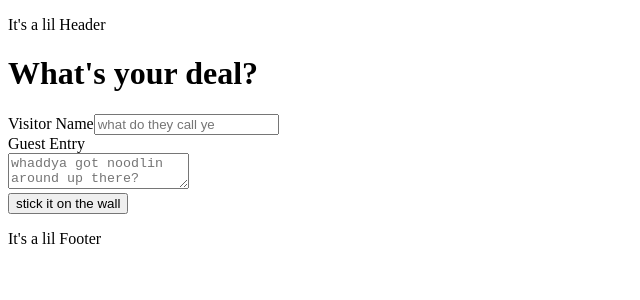
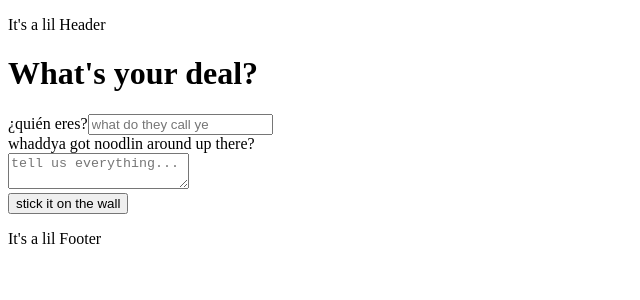
Before and after one commit to k-schrattenholzer/Guestbook-App, a React app: page / in a window 1280 px wide. Shown: the top 300 px of the page, without its empty margins (0-640 px from the left). Built offline with nearby package versions, Linux system fonts and the light colour scheme.

Commit message:
testing fix

```diff
--- a/package.json
+++ b/package.json
@@ -31,9 +31,6 @@
     "@babel/plugin-transform-runtime": "^7.16.4",
     "@babel/preset-env": "^7.16.4",
     "@babel/preset-react": "^7.16.0",
-    "@testing-library/jest-dom": "^5.16.1",
-    "@testing-library/react": "^12.1.2",
-    "@testing-library/user-event": "^13.5.0",
     "@types/jest": "^27.0.3",
     "autoprefixer": "^10.4.0",
     "babel-loader": "^8.2.3",
@@ -64,6 +61,9 @@
     "webpack-dev-server": "^4.6.0"
   },
   "dependencies": {
+    "@testing-library/jest-dom": "^5.16.1",
+    "@testing-library/react": "^12.1.2",
+    "@testing-library/user-event": "^13.5.0",
     "react": "^17.0.2",
     "react-dom": "^17.0.2"
   }
--- a/src/App.jsx
+++ b/src/App.jsx
@@ -1,11 +1,15 @@
+import React from 'react';
 import './App.css'
 import Home from './views/Home/Home'
 import Layout from './views/Layout/Layout'
 
-export default function App() {
+
+function App() {
   return (
     <Layout>
       <Home />
     </Layout>
   );
 }
+
+export default App;
--- a/src/components/GuestBook/Guestbook.jsx
+++ b/src/components/GuestBook/Guestbook.jsx
@@ -11,7 +11,9 @@ export default function Guestbook() {
 
   const guestNameInput = (
     <div>
-      <label htmlFor="guestName">Visitor Name</label>
+      <label htmlFor="guestName">
+        ¿quién eres?
+      </label>
       <input
         className="guestNameInput"
         id="guestName"
@@ -24,7 +26,7 @@ export default function Guestbook() {
   );
 
   const guestBookMessage = user
-    ? `So interesting, ${name}.`
+    ? `So interesting, ${name}. Elaborate...`
     : `What's your deal?`;
 
   function updateGuestName() {
@@ -49,13 +51,15 @@ export default function Guestbook() {
         {user ? null : guestNameInput}
         <div>
           <div>
-            <label htmlFor="guestEntry">Guest Entry</label>
+            <label htmlFor="guestEntry">
+              whaddya got noodlin around up there?
+              </label>
           </div>
           <div>
             <textarea
               id="guestEntry"
               value={guestEntry}
-              placeholder="whaddya got noodlin around up there?"
+              placeholder="tell us everything..."
               onChange={(e) => setGuestEntry(e.target.value)}
             />
           </div>
--- a/src/components/layout/Footer.jsx
+++ b/src/components/layout/Footer.jsx
@@ -1,3 +1,5 @@
+import React from 'react';
+
 export default function Footer() {
   return (
     <div>
--- a/src/components/layout/Header.jsx
+++ b/src/components/layout/Header.jsx
@@ -1,3 +1,5 @@
+import React from 'react';
+
 export default function Header() {
   return (
     <div>
--- a/src/context/EntryContext.jsx
+++ b/src/context/EntryContext.jsx
@@ -1,4 +1,5 @@
-import { useContext, createContext, useState } from 'react'
+import { useContext, createContext, useState } from 'react';
+import React from 'react';
 
 // Create the Context
 const EntryContext = createContext();
--- a/src/context/UserContext.jsx
+++ b/src/context/UserContext.jsx
@@ -1,4 +1,4 @@
-import { useContext, createContext, useState } from 'react'
+import { useContext, createContext, useState } from 'react';
 
 // Create the Context
 const UserContext = createContext();
--- a/src/views/Home/Home.jsx
+++ b/src/views/Home/Home.jsx
@@ -1,6 +1,7 @@
 import EntryList from '../../components/EntryList/EntryList'
 import Guestbook from '../../components/GuestBook/Guestbook'
 import { EntryProvider } from '../../context/EntryContext'
+import React from 'react';
 
 const Home = () => {
   return (
--- a/src/views/Layout/Layout.jsx
+++ b/src/views/Layout/Layout.jsx
@@ -1,5 +1,6 @@
 import Footer from '../../components/layout/Footer'
 import Header from '../../components/layout/Header'
+import React from 'react';
 
 const Layout = ({ children }) => {
   return (
```
Also changed, not shown: .babelrc, 2 other files (tests, documents, lock files or other folders).
